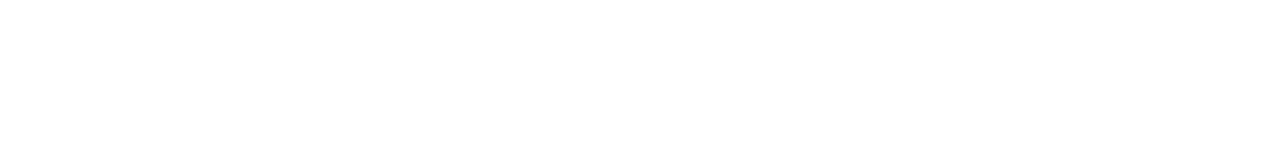
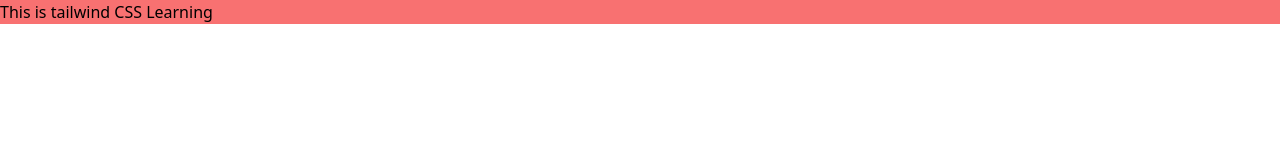
Before and after one commit to rohithaider/Programming-Hero, a plain HTML site: page Milestone3/TailwindCSS/index.html in a window 1280 px wide. Drawn offline with nearby package versions, Linux system fonts and the light colour scheme.

Commit message:
Learning about container

```diff
--- a/Milestone3/TailwindCSS/index.html
+++ b/Milestone3/TailwindCSS/index.html
@@ -8,6 +8,9 @@
 </head>
 <body>
     <header>
+        <!-- Use container when you need space in both side
+         but in small device you don't need space -->
+        <h1 class="bg-red-400 container mx-auto">This is tailwind CSS Learning</h1>
 
     </header>
     <main>
```
